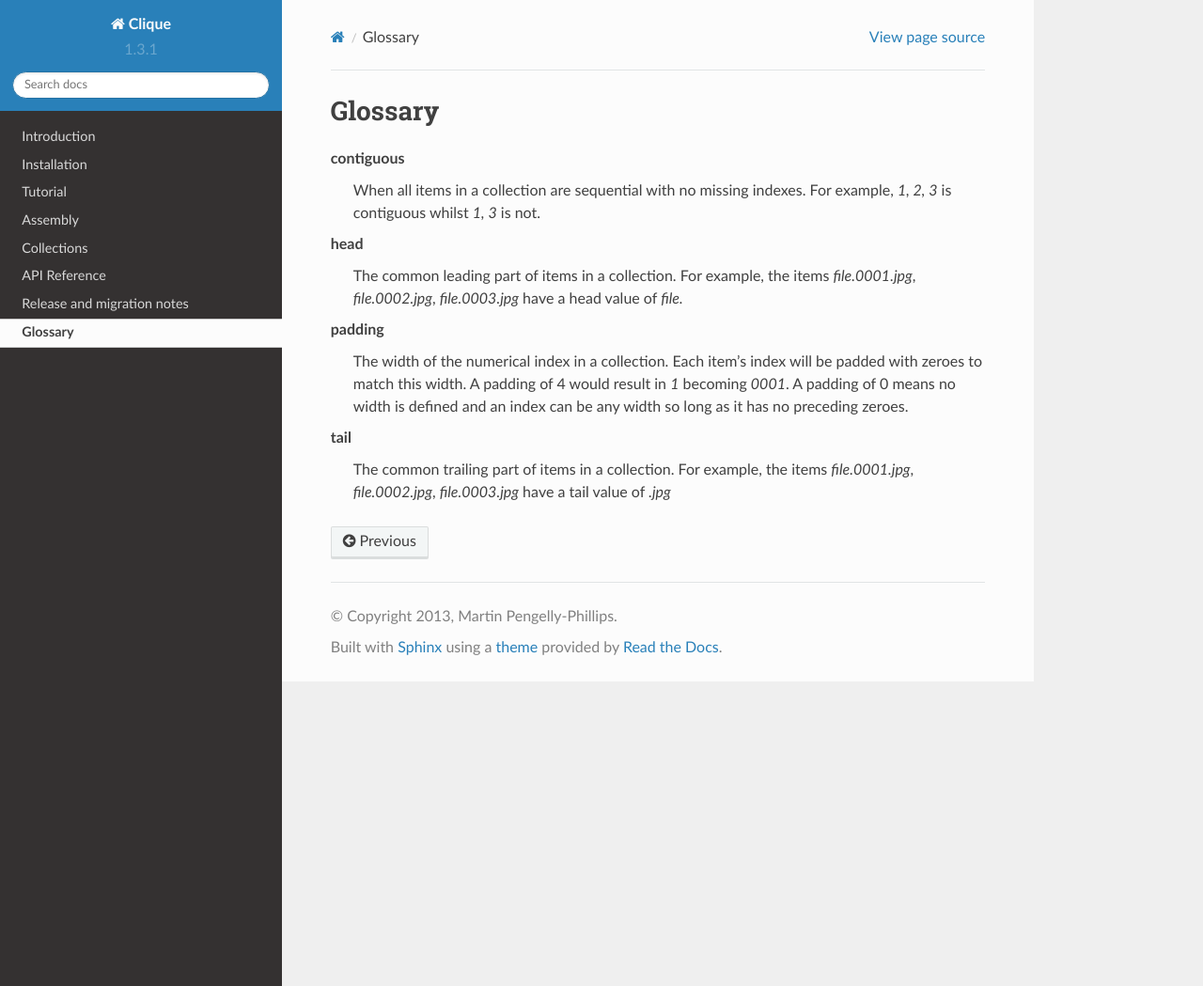
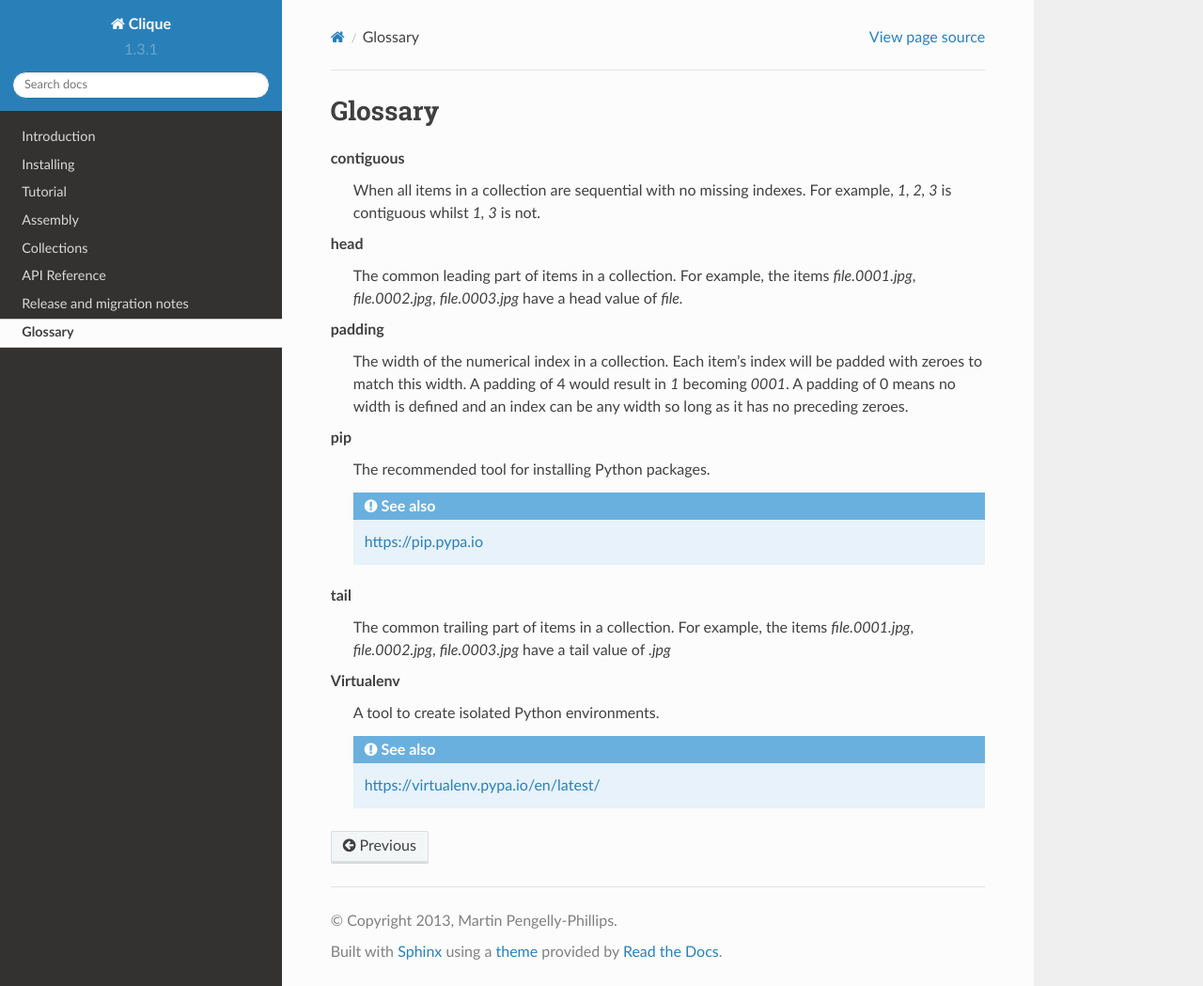
Before and after one commit to 4degrees/clique, a Sphinx documentation site: the page built from doc/glossary.rst, in a window 1280 px wide and 1049 px high. Shown: the whole window at 94% size. Built offline with Sphinx 7.4.7 and the Read the Docs theme 2.0.0, drawn with Linux system fonts in a browser that asks for light colours.

Commit message:
Refactor installation instructions to be clearer and easier to maintain.

```diff
--- a/doc/glossary.rst
+++ b/doc/glossary.rst
@@ -9,25 +9,31 @@
 .. glossary::
 
     contiguous
-
         When all items in a collection are sequential with no missing indexes.
         For example, *1, 2, 3* is contiguous whilst *1, 3* is not.
 
     head
-
         The common leading part of items in a collection. For example, the
         items *file.0001.jpg*, *file.0002.jpg*, *file.0003.jpg* have a head
         value of *file.*
 
     padding
-
         The width of the numerical index in a collection. Each item's index
         will be padded with zeroes to match this width. A padding of 4 would
         result in *1* becoming *0001*. A padding of 0 means no width is defined
         and an index can be any width so long as it has no preceding zeroes.
 
+    pip
+        The recommended tool for installing Python packages.
+
+        .. seealso:: https://pip.pypa.io
+
     tail
-
         The common trailing part of items in a collection. For example, the
         items *file.0001.jpg*, *file.0002.jpg*, *file.0003.jpg* have a tail
         value of *.jpg*
+
+    Virtualenv
+        A tool to create isolated Python environments.
+
+        .. seealso:: https://virtualenv.pypa.io/en/latest/
--- a/doc/index.rst
+++ b/doc/index.rst
@@ -12,7 +12,7 @@
     :maxdepth: 1
 
     introduction
-    installation
+    installing
     tutorial
     assembly
     collection
--- a/doc/tutorial.rst
+++ b/doc/tutorial.rst
@@ -12,7 +12,7 @@
 
 This tutorial gives a good introduction to using Clique.
 
-First make sure that you have Clique :ref:`installed <installation>`.
+First make sure that you have Clique :ref:`installed <installing>`.
 
 Clique revolves around creating collections of items that all have a commonly
 changing numerical component. Clique itself does not care what the numerical
```
Also changed, not shown: doc/installation.rst (deleted, +0 -45 lines), doc/installing.rst (added, +65 -0 lines).
